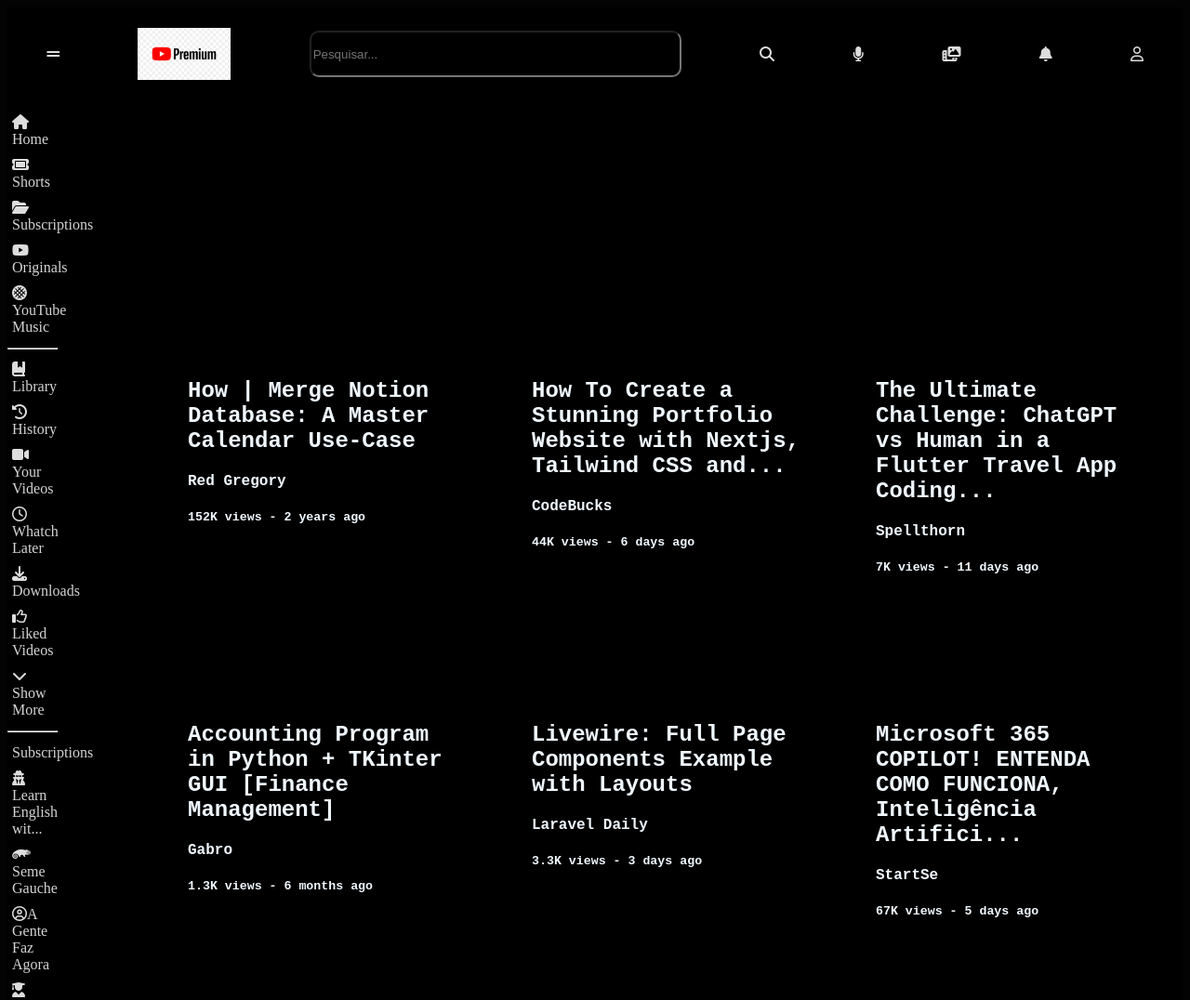
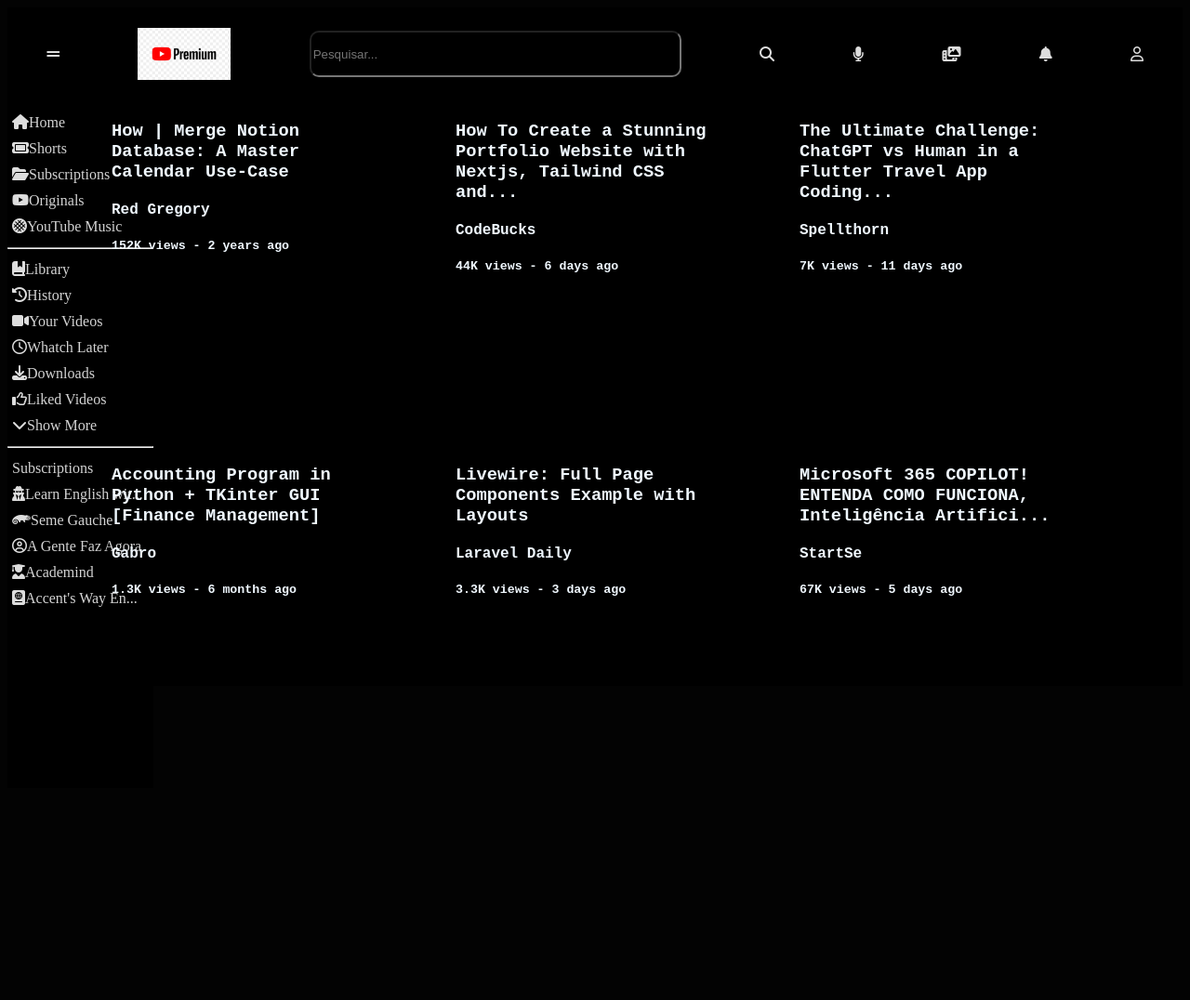
Before and after one commit to giovannabn/Projeto, a plain HTML site: page index.html in a window 1280 px wide. Shown: the top 1076 px of the page at 93% size. After the commit the page ends 848 px from the top, so only its background shows below. Drawn offline with Linux system fonts and the light colour scheme.

Commit message:
correção

```diff
--- a/index.html
+++ b/index.html
@@ -9,10 +9,7 @@
   <link rel="stylesheet" href="https://cdnjs.cloudflare.com/ajax/libs/font-awesome/6.4.0/css/all.min.css">
   <link rel="stylesheet" href="style.css">
 
-  <style>
-    i { color: #dddddd;}
-    body { background-color: rgb(3, 3, 3);}
-  </style>
+
 
   <title>Atividade 01</title>
 <!--8135845 Giovanna BErtolini Naville // 8100704 Ryhan Perricci Frigo-->
@@ -63,42 +60,42 @@
       <div class="item">
         <img class="thumbnail" src="assets/images/thumbnail01.jpg" alt="">
         <img class="profile" src="assets/images/profile01.jpg" alt="">
-        <h2>How | Merge Notion Database: A Master Calendar Use-Case</h2>
+        <h3>How | Merge Notion Database: A Master Calendar Use-Case</h3>
         <h4>Red Gregory</h4>
         <h5>152K views - 2 years ago</h5>
       </div>
       <div class="item">
         <img class="thumbnail" src="assets/images/thumbnail02.jpg" alt="">
         <img class="profile" src="assets/images/profile02.jpg" alt="">
-        <h2>How To Create a Stunning Portfolio Website with Nextjs, Tailwind CSS and...</h2>
+        <h3>How To Create a Stunning Portfolio Website with Nextjs, Tailwind CSS and...</h3>
         <h4>CodeBucks</h4>
         <h5>44K views - 6 days ago</h5>
       </div>
       <div class="item">
         <img class="thumbnail"  src="assets/images/thumbnail03.jpg" alt="">
         <img class="profile" src="assets/images/profile03.jpg" alt="">
-        <h2>The Ultimate Challenge: ChatGPT vs Human in a Flutter Travel App Coding...</h2>
+        <h3>The Ultimate Challenge: ChatGPT vs Human in a Flutter Travel App Coding...</h3>
         <h4>Spellthorn</h4>
         <h5>7K views - 11 days ago</h5>
       </div>
       <div class="item">
         <img class="thumbnail"  src="assets/images/thumbnail04.jpg" alt="">
         <img class="profile" src="assets/images/profile04.jpg" alt="">
-        <h2>Accounting Program in Python + TKinter GUI [Finance Management]</h2>
+        <h3>Accounting Program in Python + TKinter GUI [Finance Management]</h3>
         <h4>Gabro</h4>
         <h5>1.3K views - 6 months ago</h5>
       </div>
       <div class="item">
         <img class="thumbnail"  src="assets/images/thumbnail05.jpg" alt="">
         <img class="profile" src="assets/images/profile05.jpg" alt="">
-        <h2>Livewire: Full Page Components Example with Layouts</h2>
+        <h3>Livewire: Full Page Components Example with Layouts</h3>
         <h4>Laravel Daily</h4>
         <h5>3.3K views - 3 days ago</h5>
       </div>
       <div class="item">
         <img class="thumbnail"  src="assets/images/thumbnail06.jpg" alt="">
         <img class="profile" src="assets/images/profile06.jpg" alt="">
-        <h2>Microsoft 365 COPILOT! ENTENDA COMO FUNCIONA, Inteligência Artifici...</h2>
+        <h3>Microsoft 365 COPILOT! ENTENDA COMO FUNCIONA, Inteligência Artifici...</h3>
         <h4>StartSe</h4>
         <h5>67K views - 5 days ago</h5>
       </div>
--- a/style.css
+++ b/style.css
@@ -1,3 +1,9 @@
+body{
+    background-color: rgb(3, 3, 3);
+}
+
+i { color: #dddddd;}
+
 .container{
     display: grid;
     grid-template-columns: repeat(2, 1fr);
@@ -36,7 +42,7 @@
     align-items: left;
     grid-column: 1/2;
     grid-row: 2/3;
-    width: 35%;
+    width: 25%;
 }
 
 .lateral .item {
@@ -50,12 +56,12 @@
     grid-template-columns: repeat(3, 1fr) ;
     grid-template-rows: repeat(2, 1fr) ;
     gap: 10px;
-    width: 40%;
     margin: auto;
-    grid-column: 2/3;
-    grid-row: 2/3;
+    grid-column: 1/3;
+    grid-row: 1/3;
     justify-content: center;
     align-items: center;
+    width: 70%;
 }
 
 .item{
@@ -69,14 +75,14 @@
 }
 
 .conteudo .item .thumbnail{
-    width: 100%;
+    width: 85%;
 }
 
 .conteudo .item .profile{
-    width: 20%;
+    width: 15%;
 }
 
-h2{
+h3{
     color: aliceblue;
     font-family: 'Courier New', Courier, monospace;
 }
@@ -90,9 +96,9 @@
     font-family: 'Courier New', Courier, monospace;
 }
 
-@media only screen and (max-width: 768px) {
-    body {
-      font-size: 16px;
+@media only screen and (min-width: 768px) {
+    .lateral .item{
+        display: nome;
     }
   }
 
```
